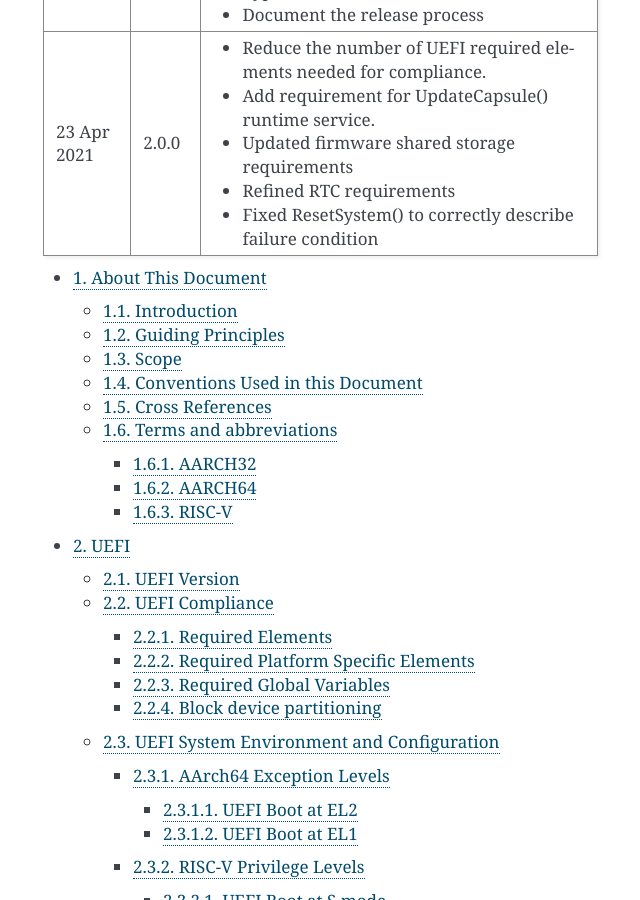
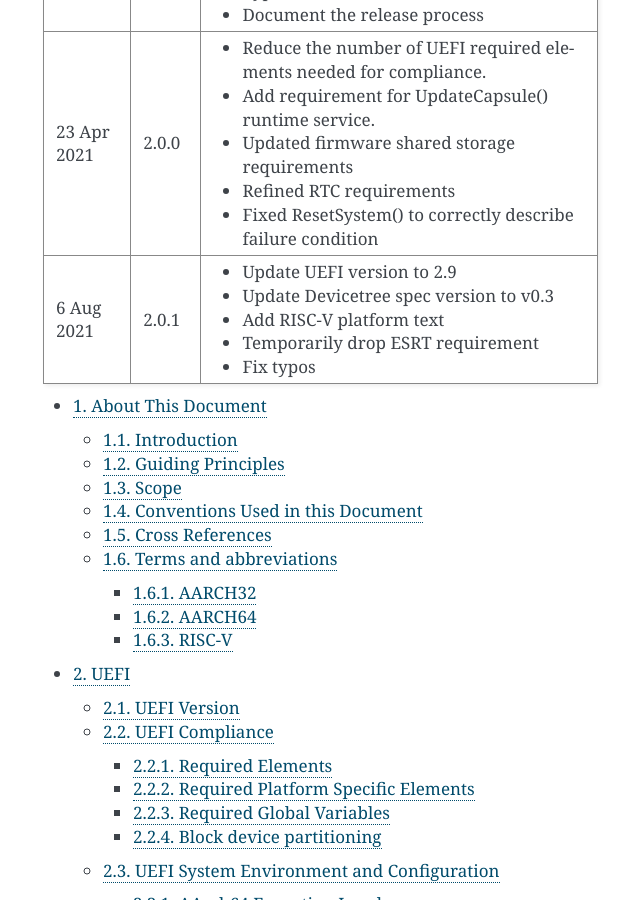
Before and after one commit to ARM-software/ebbr, a Sphinx documentation site: the page built from source/index.rst, in a window 1280 px wide and 900 px high, scrolled down 1205 px. Shown: the whole window, without its empty margins (377-1017 px from the left). Built offline with Sphinx 7.4.7, drawn with Linux system fonts in a browser that asks for light colours; some of the changed text lies outside the part shown.

Commit message:
v2.0.1
This is a point update to EBBR spec.

This update fixes some typos and relaxes the requirement for
implementing ESRT. The ESRT relaxation is temporary due to released
software not yet being able to meet the requirement. Mainline U-Boot has
already fixed most of the issues so that ESRT can be reintroduced in the
next minor or major release.

This release also merges in requirements for RISC-V platforms which had
been discussed on the mailing list for some time now. It is safe to
merge in this point release as it doesn't affect requirements on other
architectures.

Signed-off-by: Grant Likely <grant.likely@arm.com>

```diff
--- a/source/conf.py
+++ b/source/conf.py
@@ -49,7 +49,7 @@
 
 # General information about the project.
 project = 'Embedded Base Boot Requirements (EBBR) Specification'
-copyright = '2017-2019 Arm Limited and Contributors'
+copyright = '2017-2021 Arm Limited and Contributors'
 author = 'Arm Limited and Contributors'
 
 # The version info for the project you're documenting, acts as replacement for
--- a/source/index.rst
+++ b/source/index.rst
@@ -7,7 +7,7 @@
 Embedded Base Boot Requirements (EBBR) Specification
 ####################################################
 
-Copyright © 2017-2019 Arm Limited and Contributors.
+Copyright © 2017-2021 Arm Limited and Contributors.
 
 Copyright © 2021 Western Digital Corporation or its affiliates, 2021
 
@@ -69,6 +69,13 @@
        - Updated firmware shared storage requirements
        - Refined RTC requirements
        - Fixed ResetSystem() to correctly describe failure condition
+   * - 6 Aug 2021
+     - 2.0.1
+     - - Update UEFI version to 2.9
+       - Update Devicetree spec version to v0.3
+       - Add RISC-V platform text
+       - Temporarily drop ESRT requirement
+       - Fix typos
 
 .. toctree::
    :numbered:
```
